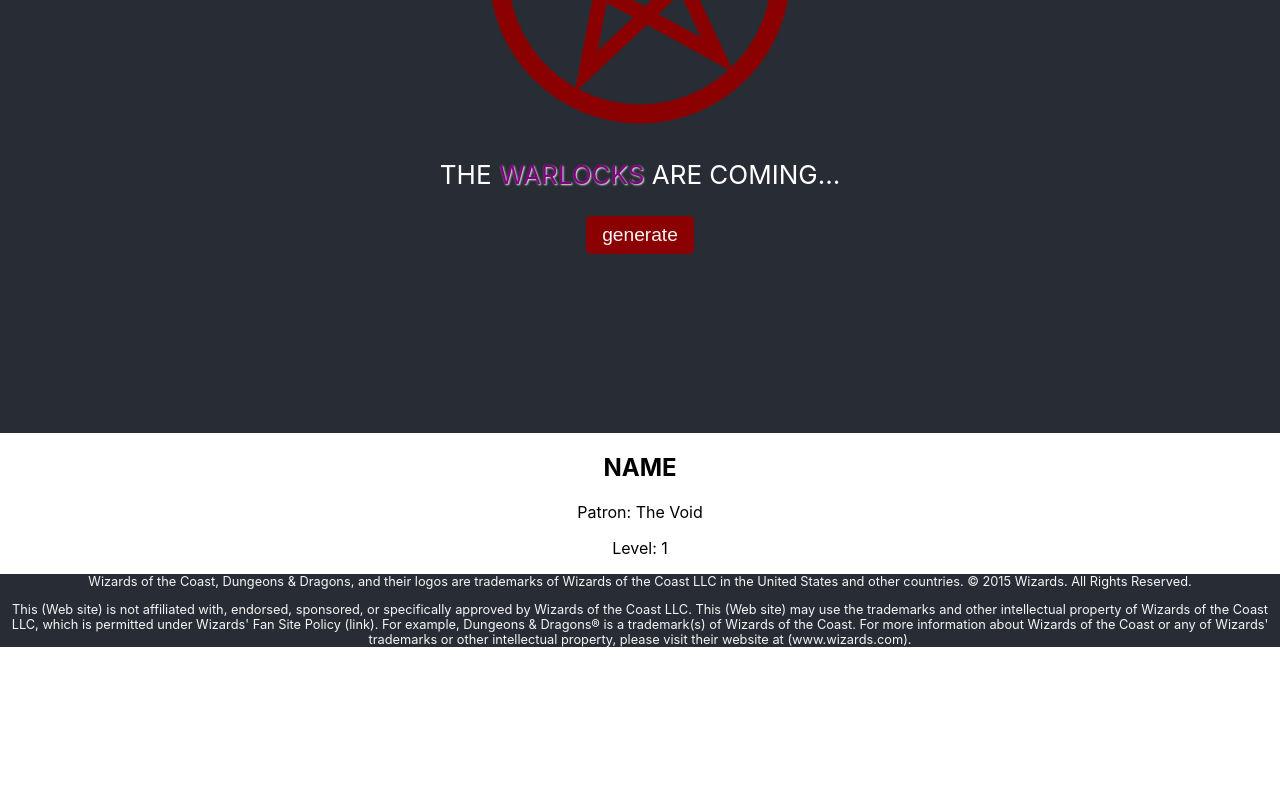
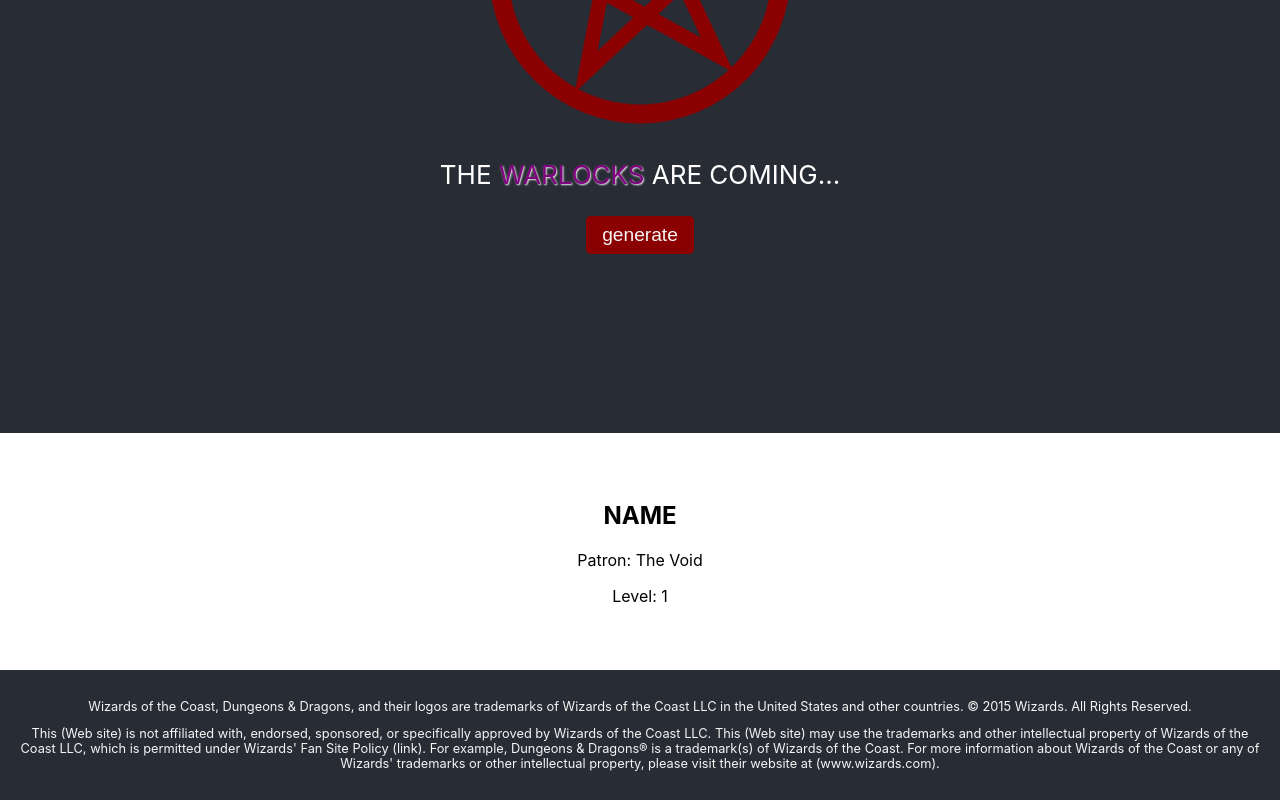
Before and after one commit to AcmeCat/Warlocks, a React (Create React App) app: page / in a window 1280 px wide. Shown: the part 367-1167 px from the top of the page. Before the commit the page ends 1026 px from the top, so only its background shows below. Built offline with nearby package versions, Linux system fonts and the light colour scheme.

Commit message:
added padding to footer and main

```diff
--- a/src/App.css
+++ b/src/App.css
@@ -40,7 +40,7 @@
 }
 
 
-/* custom css */
+/* custom css, header */
 
 .warlocks {
   color: purple;
@@ -60,9 +60,15 @@
   background-color: purple;
 }
 
+/* main */
+main {
+  padding: 3rem;
+}
+
 /* footer */
 .Footer {
   background-color: #282c34;
   font-size: 0.8rem;
   color: whitesmoke;
+  padding: 1rem;
 }
```
